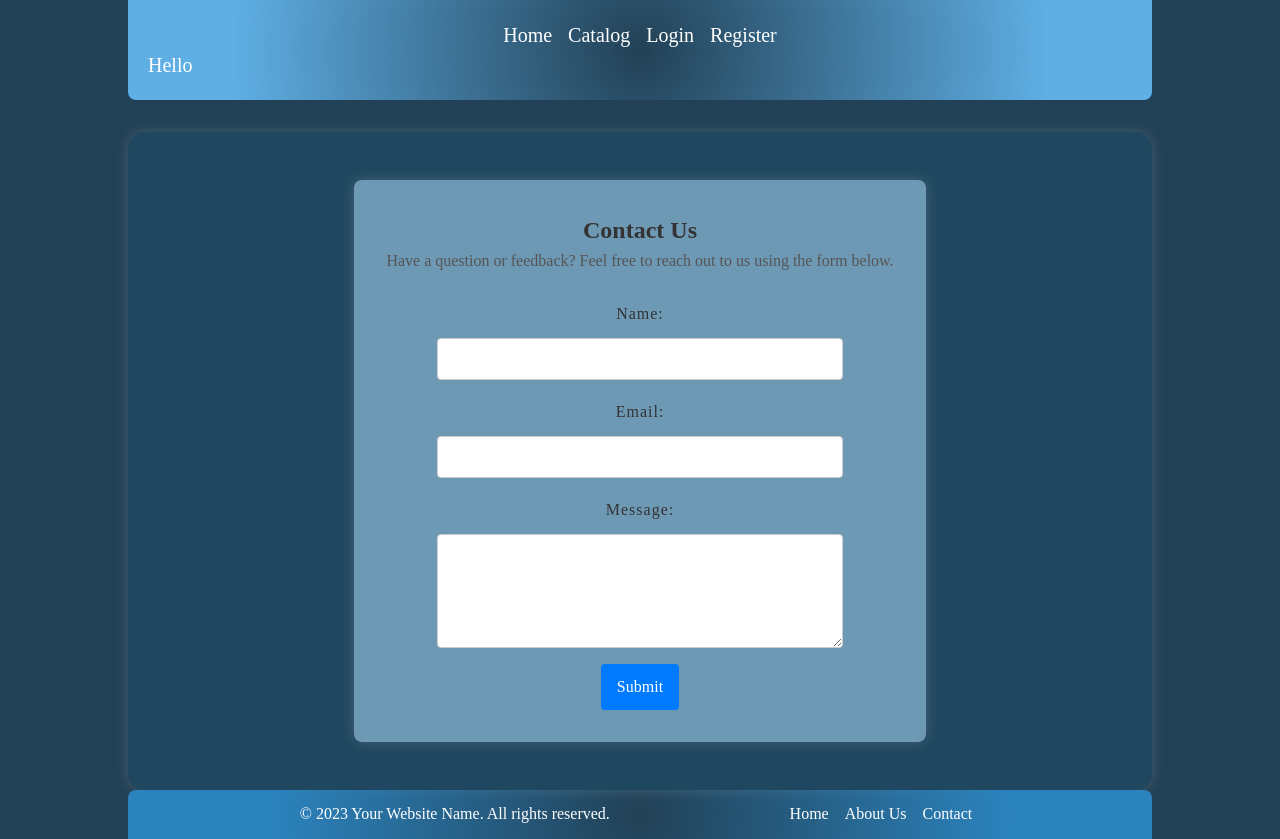
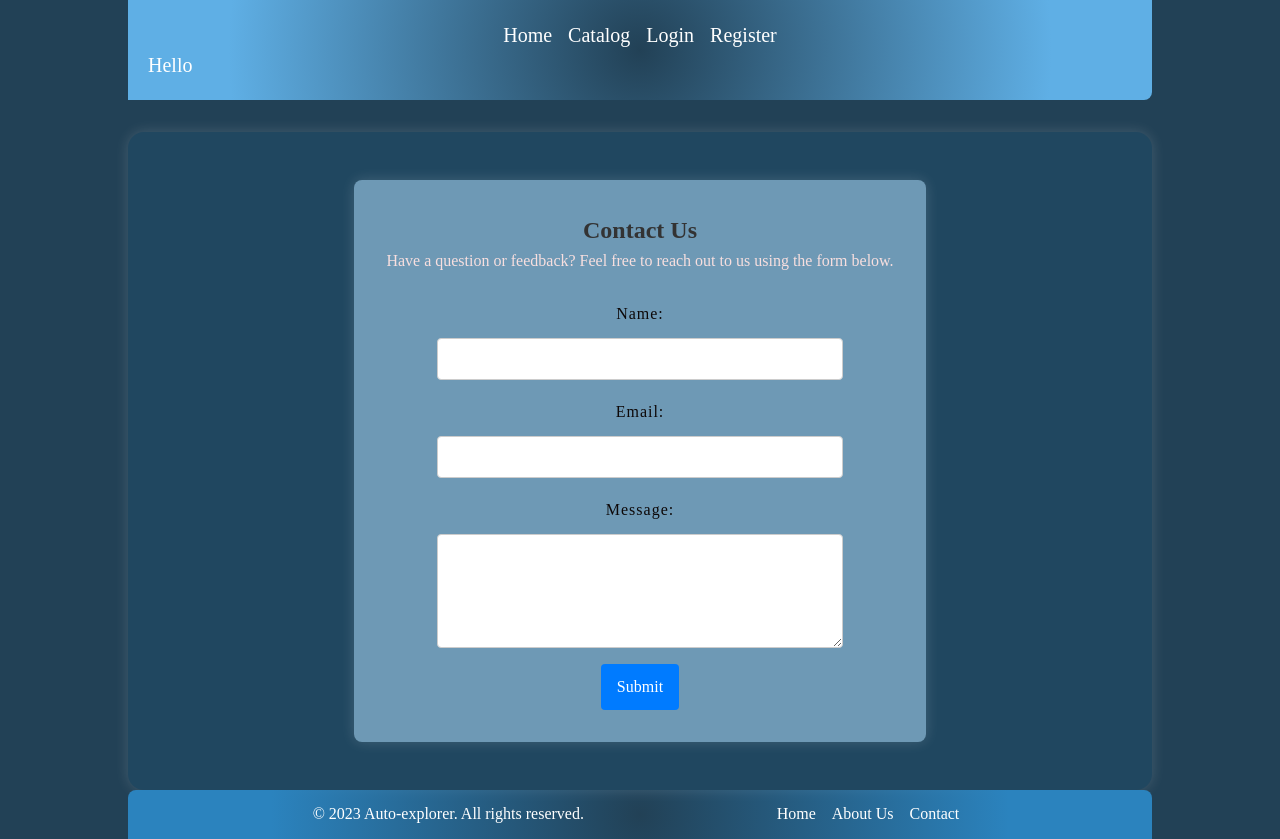
Before and after one commit to Dimo-Hristov/Auto-explorer, a React (Create React App) app in the folder client/: page /contact in a window 1280 px wide. Built offline with nearby package versions, Linux system fonts and the light colour scheme.

Commit message:
add contact us form styles

```diff
--- a/client/src/components/ContactsPage/contactsPage.module.css
+++ b/client/src/components/ContactsPage/contactsPage.module.css
@@ -17,23 +17,23 @@
   }
 
   .contacts p {
-    color: #555;
+    color: #f8dfdf;
     line-height: 1.6;
   }
 
-  form {
+  .contacts form {
     display: flex;
     flex-direction: column;
     align-items: center;
     margin-top: 1.5em;
   }
 
-  label {
+  .contacts label {
     margin-bottom: 0.5em;
-    color: #333;
+    color: #0d0808;
   }
 
-  input,
+  .contacts input,
   textarea {
     width: 100%;
     padding: 0.5em;
@@ -43,7 +43,7 @@
   }
 
   button {
-    background-color: #007bff; /* Bootstrap Primary Blue */
+    background-color: #007bff;
     color: #fff;
     padding: 0.7em 1em;
     border: none;
@@ -52,5 +52,5 @@
   }
 
   button:hover {
-    background-color: #0056b3; /* Slightly darker shade on hover */
+    background-color: #0056b3;
   }
--- a/client/src/components/Footer/Footer.js
+++ b/client/src/components/Footer/Footer.js
@@ -4,7 +4,7 @@ import { Link } from 'react-router-dom'
 export const Footer = () => {
     return (
         <footer className={footerStyles.footer}>
-            <p>&copy; 2023 Your Website Name. All rights reserved.</p>
+            <p>&copy; 2023 Auto-explorer. All rights reserved.</p>
 
             <nav>
                 <ul>
--- a/client/src/components/ProfilePage/profilePage.module.css
+++ b/client/src/components/ProfilePage/profilePage.module.css
@@ -0,0 +1,4 @@
+.profile button{
+    margin: 1em;
+    letter-spacing: 1px;
+}
--- a/client/src/global.css
+++ b/client/src/global.css
@@ -87,7 +87,7 @@ body {
   background: radial-gradient(circle, rgba(189,241,241,0) 0%, rgb(95, 175, 229) 80%);
   width: 80vw;
   padding: 1em;
-  border-radius: 0 0 8px 8px ;
+  border-radius: 0 0 8px ;
 }
 
 section{
```
